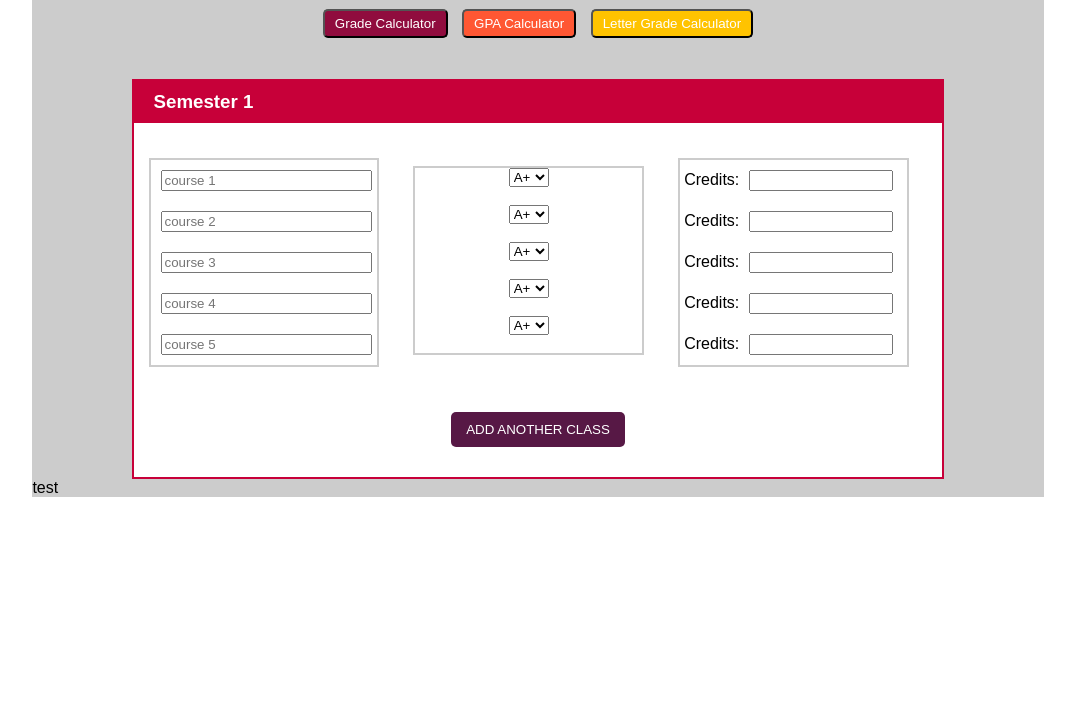
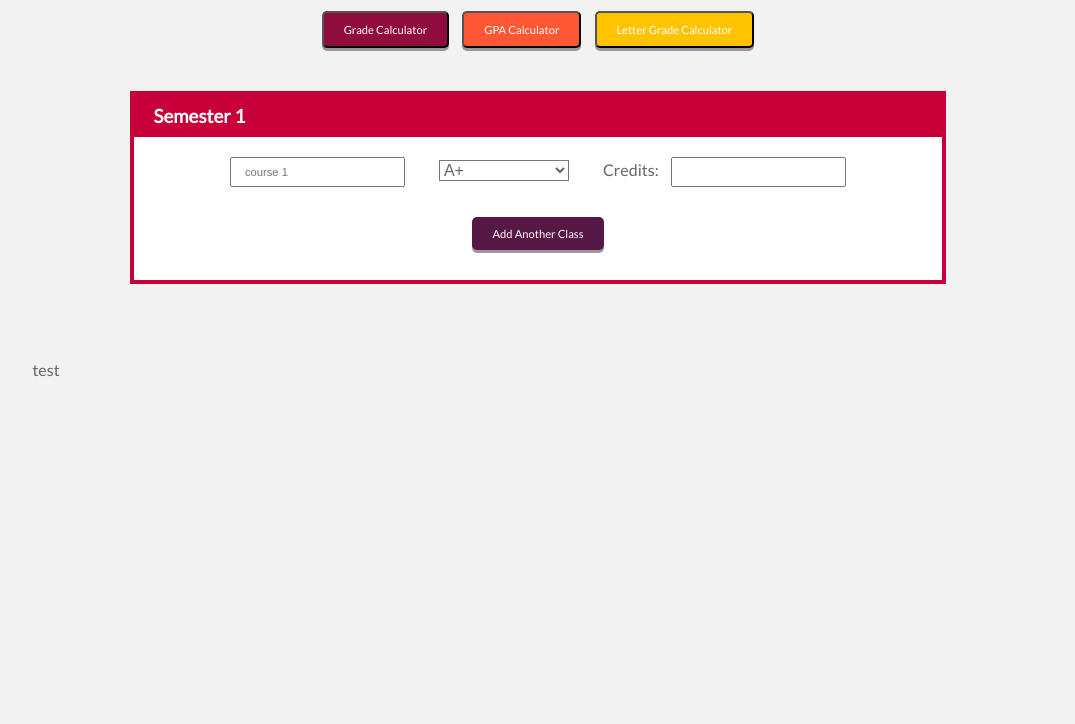
Before and after one commit to d00297334/cs2450, a plain HTML site: page client/index.html in a window 1280 px wide. Shown: the part 76-800 px from the top of the page, without its empty margins (102-1177 px from the left). Drawn offline with Linux system fonts and the light colour scheme; a web font is replaced by a local one.

Commit message:
kath:driver, victoria:navigator

```diff
--- a/client/index.html
+++ b/client/index.html
@@ -3,6 +3,8 @@
   <head>
     <title>Grades AF</title>
     <link href='style.css' rel='stylesheet'>
+    <link href="https://fonts.googleapis.com/css?family=Chango|Erica+One|Heebo|Lato|Montserrat|Noto+Sans|Nunito|Open+Sans|Poppins|Raleway|Roboto|Sigmar+One" rel="stylesheet">
+
   </head>
   <body>
 
@@ -23,29 +25,10 @@
           <br>
           <div class='semesterContainer'>
             <h3>Semester 1</h3>
-            <div class='thirds'>
-              <input type='text' placeholder='course 1'>
-              <input type='text' placeholder='course 2'>
-              <input type='text' placeholder='course 3'>
-              <input type='text' placeholder='course 4'>
-              <input type='text' placeholder='course 5'>
-            </div>
-            <div class='thirds'>
 
-              <select name="grade1">
-                <option value="A+">A+</option>
-                <option value="A">A</option>
-                <option value="A-">A-</option>
-                <option value="B+">B+</option>
-                <option value='B'>B</option>
-                <option value='B-'>B-</option>
-                <option value='C+'>C+</option>
-                <option value='C'>C</option>
-                <option value='C-'>C-</option>
-                <option value='D+'>D+</option>
-                <option value='D'>D</option>
-                <option value='F'>F</option>
-            </select><br><br>
+            <div class='center'>
+            <input type='text' placeholder='course 1'>&nbsp;&nbsp;&nbsp;&nbsp;&nbsp;&nbsp;&nbsp;&nbsp;&nbsp;&nbsp;
+
 
             <select name="grade1">
                 <option value="A+">A+</option>
@@ -60,71 +43,16 @@
                 <option value='D+'>D+</option>
                 <option value='D'>D</option>
                 <option value='F'>F</option>
-            </select><br><br>
+            </select>&nbsp;&nbsp;&nbsp;&nbsp;&nbsp;&nbsp;&nbsp;&nbsp;&nbsp;&nbsp;
 
-            <select name="grade1">
-                <option value="A+">A+</option>
-                <option value="A">A</option>
-                <option value="A-">A-</option>
-                <option value="B+">B+</option>
-                <option value='B'>B</option>
-                <option value='B-'>B-</option>
-                <option value='C+'>C+</option>
-                <option value='C'>C</option>
-                <option value='C-'>C-</option>
-                <option value='D+'>D+</option>
-                <option value='D'>D</option>
-                <option value='F'>F</option>
-            </select><br><br>
+            <p style='display:inline-block;'>Credits:&nbsp;&nbsp;&nbsp;&nbsp;</p><input type='text'>
+          </div>
 
-            <select name="grade1">
-                <option value="A+">A+</option>
-                <option value="A">A</option>
-                <option value="A-">A-</option>
-                <option value="B+">B+</option>
-                <option value='B'>B</option>
-                <option value='B-'>B-</option>
-                <option value='C+'>C+</option>
-                <option value='C'>C</option>
-                <option value='C-'>C-</option>
-                <option value='D+'>D+</option>
-                <option value='D'>D</option>
-                <option value='F'>F</option>
-            </select><br><br>
-
-            <select name="grade1">
-                <option value="A+">A+</option>
-                <option value="A">A</option>
-                <option value="A-">A-</option>
-                <option value="B+">B+</option>
-                <option value='B'>B</option>
-                <option value='B-'>B-</option>
-                <option value='C+'>C+</option>
-                <option value='C'>C</option>
-                <option value='C-'>C-</option>
-                <option value='D+'>D+</option>
-                <option value='D'>D</option>
-                <option value='F'>F</option>
-            </select><br><br>
-
-
-
-
-            </div>
-            <div class='thirds'>
-                <p style='display:inline-block;'>Credits:</p><input type='text' style='display: inline-block; width:60%;'>
-                <p style='display:inline-block;'>Credits:</p><input type='text' style='display: inline-block; width:60%;'>
-                <p style='display:inline-block;'>Credits:</p><input type='text' style='display: inline-block; width:60%;'>
-                <p style='display:inline-block;'>Credits:</p><input type='text' style='display: inline-block; width:60%;'>
-                <p style='display:inline-block;'>Credits:</p><input type='text' style='display: inline-block; width:60%;'>
-
-
-            </div>
             <div class='addButtonDiv'>
-              <button>ADD ANOTHER CLASS</button>
+              <button>Add Another Class</button>
             </div>
           </div>
-
+          <br><br><br><br>
           {{ message }}
       </div>
 
--- a/client/style.css
+++ b/client/style.css
@@ -1,11 +1,29 @@
+/* FONTS!!
+font-family: 'Roboto', sans-serif;
+font-family: 'Heebo', sans-serif;
+font-family: 'Lato', sans-serif;
+font-family: 'Open Sans', sans-serif;
+font-family: 'Montserrat', sans-serif;
+font-family: 'Raleway', sans-serif;
+font-family: 'Poppins', sans-serif;
+font-family: 'Noto Sans', sans-serif;
+font-family: 'Nunito', sans-serif;
+font-family: 'Sigmar One', cursive;
+font-family: 'Erica One', cursive;
+font-family: 'Chango', cursive;
+*/
+
+
 .wrapper {
     width:80%;
     margin: 0 auto;
-    background-color:rgba(0,0,0,0.2);
 }
 
 body {
     font-family:sans-serif;
+    font-family: 'Lato', sans-serif;
+    background-color:rgba(0,0,0,0.05);
+    color:#666;
 }
 
 .thirds {
@@ -24,7 +42,7 @@ body {
     margin:0 auto;
     width:80%;
     background-color:white;
-    border: 2px solid #c70039;
+    border: 4px solid #c70039;
 }
 
 h3 {
@@ -55,9 +73,10 @@ textarea:focus, input:focus{
 .addButtonDiv button {
     background-color:#571845;
     color: white;
-    padding:10px 15px;
+    padding:10px 20px;
     border-radius: 5px;
     border: 0px solid white;
+    box-shadow: 0 3px #999;
 }
 
 .addButtonDiv button:hover {
@@ -80,22 +99,52 @@ p {
     text-align: center;
     background-color: #900c3e;
     color: white;
-    padding: 5px 10px;
+    padding: 10px 20px;
     border-radius: 5px;
+    box-shadow: 0 3px #999;
 }
+
+.topbotton1:active {
+
+    box-shadow: 0 2px #666;
+    transform: translateY(4px);
+}
+
+.topbotton2:active {
+
+    box-shadow: 0 2px #666;
+    transform: translateY(4px);
+}
+
+.topbotton3:active {
+    box-shadow: 0 2px #666;
+    transform: translateY(4px);
+}
+
+.addButtonDiv button:active {
+    box-shadow: 0 2px #666;
+    transform: translateY(4px);
+}
+
 .topbotton2 {
     text-align: center;
     background-color: #ff5733;
     color: white;
-    padding: 5px 10px;
+    padding: 10px 20px;
     border-radius: 5px;
+    box-shadow: 0 3px #999;
 }
 .topbotton3 {
     text-align: center;
     background-color: #ffc300;
     color: white;
-    padding: 5px 10px;
+    padding: 10px 20px;
     border-radius: 5px;
+    box-shadow: 0 3px #999;
+}
+
+button:hover {
+    cursor: pointer;
 }
 
 .topbutton{
@@ -117,6 +166,37 @@ p {
     display: none;
 }
 
-.topbotton1:hover .gradetext {
-    display: block;
+.topbotton1 :hover .topbotton1 {
+    background-color:black;
 }
+
+button:focus {
+    outline: none;
+}
+
+button {
+    font-family: 'Lato', sans-serif;
+    font-size:0.7em;
+}
+
+input[type=text] {
+    font-size:0.7em;
+    padding:7px 13px;
+    color:#666;
+
+}
+
+select {
+    width:130px;
+    font-size:1em;
+    background-color:transparent;
+    color:#666;
+}
+
+select:focus {
+    outline:none;
+}
+
+.center {
+    text-align:center;
+}
```
Also changed, not shown: client/Asset 2.png (added), client/Asset 3.png (added), client/grades.png (added).
